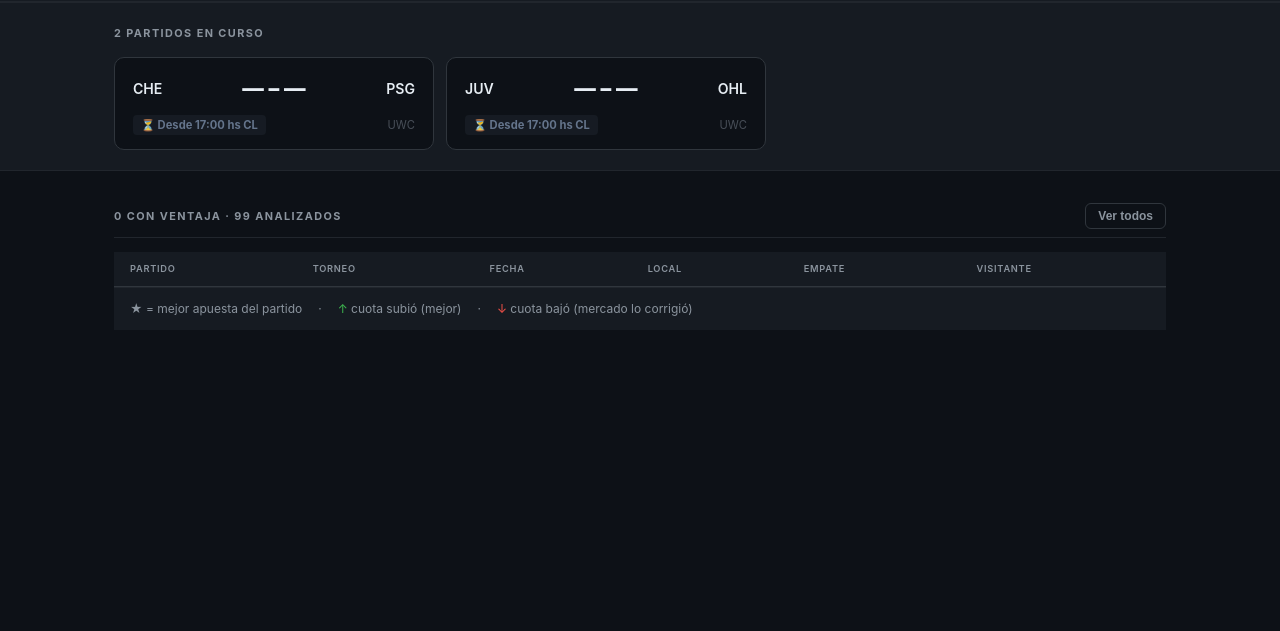
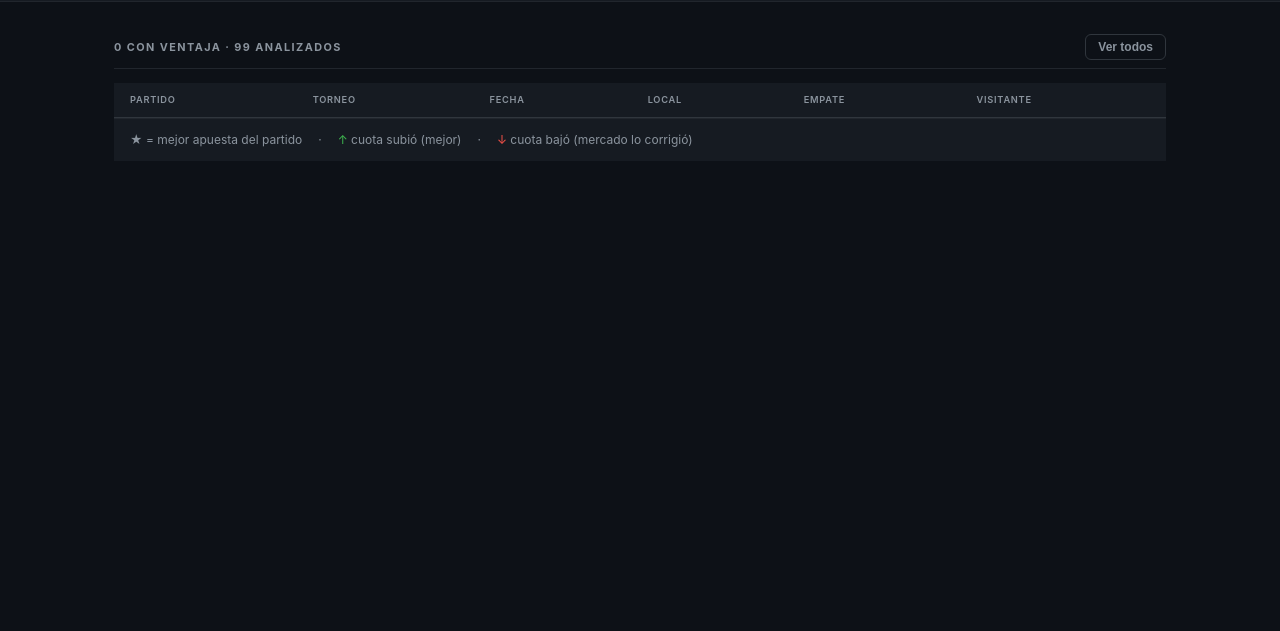
Before and after one commit to benjagrainger/opta-tracker, a plain HTML site: page docs/index.html in a window 1280 px wide. Shown: the part 169-800 px from the top of the page. Drawn offline with Linux system fonts and the light colour scheme.

Commit message:
results 2026-11-19T02:10

```diff
--- a/docs/index.html
+++ b/docs/index.html
@@ -135,7 +135,7 @@
   <div class="container">
     <div class="header-inner">
       <div class="header-title">Value Bets <span class="accent">·</span> Opta</div>
-      <div class="header-meta"><span class="dot-live"></span>19/11/2026 00:55 · 2082 partidos analizados</div>
+      <div class="header-meta"><span class="dot-live"></span>19/11/2026 02:10 · 2082 partidos analizados</div>
     </div>
   </div>
 </div>
@@ -154,43 +154,6 @@
 </div></div>
 
 
-<div class="live-section">
-  <div class="container">
-    <div class="live-header">
-      <span class="section-label">2 partidos en curso</span>
-    </div>
-    <div class="live-cards">
-        <div class="live-card">
-          <div class="live-teams">
-            <span class="live-team">CHE</span>
-            <span class="live-score-num">— – —</span>
-            <span class="live-team away">PSG</span>
-          </div>
-          <div class="live-footer">
-            <span class="live-badge live-badge-pending">⏳ Desde 17:00 hs CL</span>
-            <span class="live-league">UWC</span>
-          </div>
-
-        </div>
-        <div class="live-card">
-          <div class="live-teams">
-            <span class="live-team">JUV</span>
-            <span class="live-score-num">— – —</span>
-            <span class="live-team away">OHL</span>
-          </div>
-          <div class="live-footer">
-            <span class="live-badge live-badge-pending">⏳ Desde 17:00 hs CL</span>
-            <span class="live-league">UWC</span>
-          </div>
-
-        </div>
-    </div>
-  </div>
-</div>
-<script>
-// Auto-recarga cada 2 minutos si hay algún partido en juego
-
-</script>
 
 <div class="container" style="padding-bottom:60px">
 
```
Also changed, not shown: docs/history.html (+1 -1 lines).
